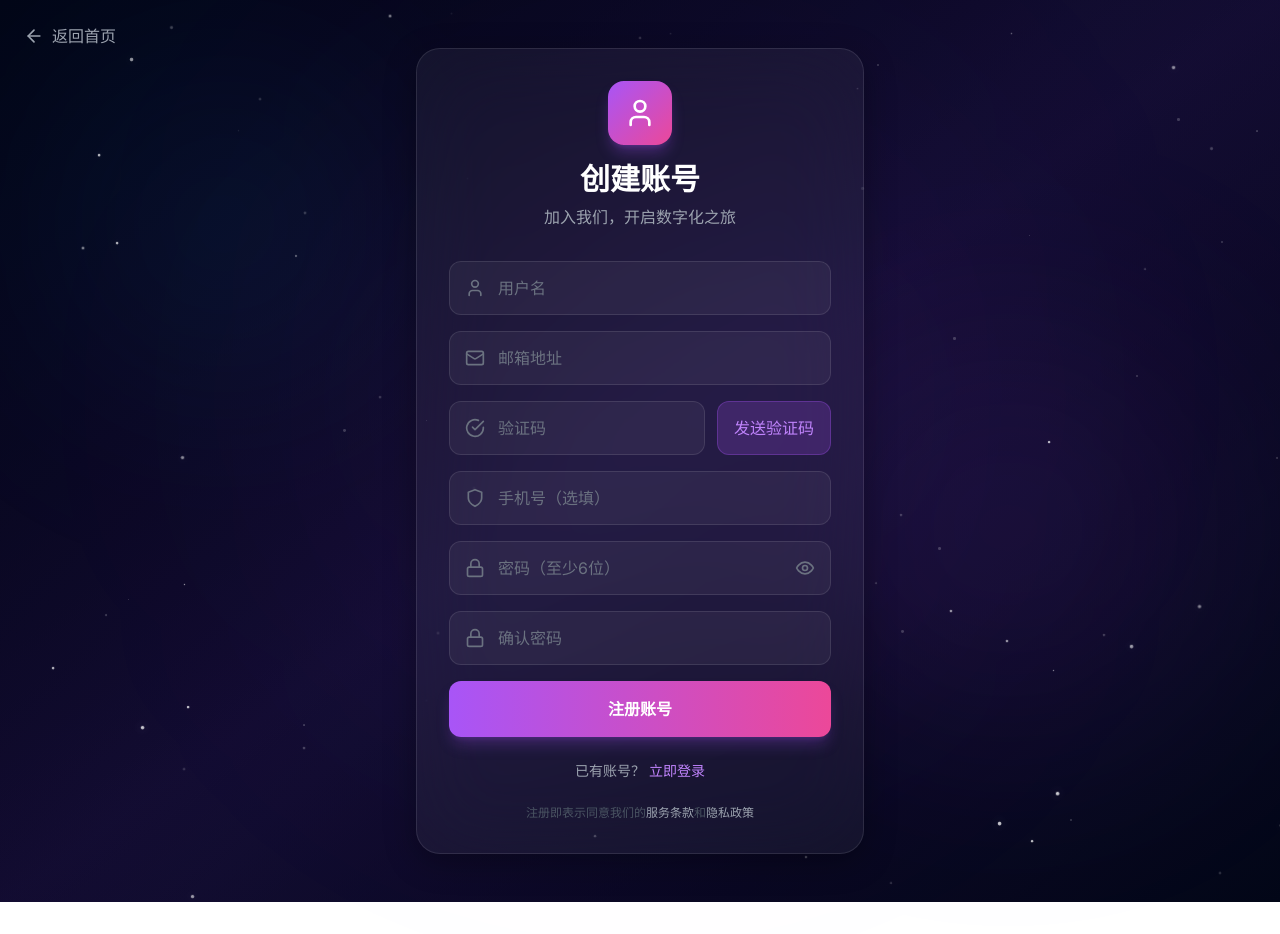
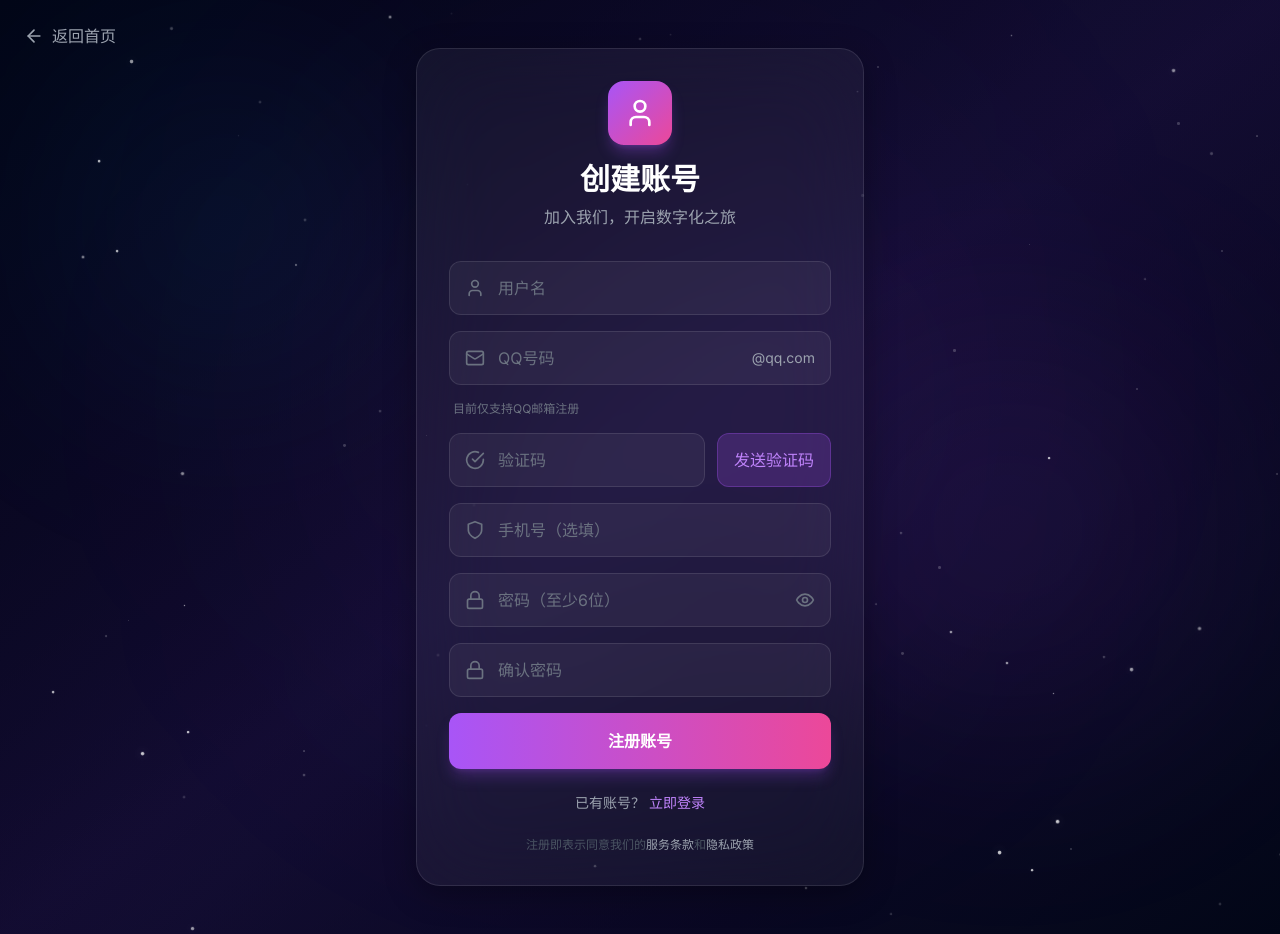
Before and after one commit to ZhouMo-LZH/outsource-platform, a Next.js app: page /register in a window 1280 px wide. Before the commit the page ends 902 px from the top, so only its background shows below. Built offline with nearby package versions, Linux system fonts and the light colour scheme.

Commit message:
修改注册页面：QQ号码输入框自动添加@qq.com后缀

```diff
--- a/src/app/register/page.tsx
+++ b/src/app/register/page.tsx
@@ -227,19 +227,24 @@ export default function RegisterPage() {
               />
             </div>
 
-            {/* Email */}
+            {/* QQ Email */}
             <div className="relative group">
               <Mail className="absolute left-4 top-1/2 -translate-y-1/2 w-5 h-5 text-gray-500 group-focus-within:text-accent-400 transition-colors" />
               <input
-                type="email"
-                placeholder="邮箱地址"
-                value={formData.email}
-                onChange={(e) => setFormData({ ...formData, email: e.target.value })}
-                className="w-full pl-12 pr-4 py-3.5 bg-white/5 border border-white/10 rounded-xl text-white placeholder-gray-500
+                type="text"
+                placeholder="QQ号码"
+                value={formData.email.replace('@qq.com', '')}
+                onChange={(e) => {
+                  const qqNumber = e.target.value.replace(/\D/g, '')
+                  setFormData({ ...formData, email: qqNumber ? `${qqNumber}@qq.com` : '' })
+                }}
+                className="w-full pl-12 pr-24 py-3.5 bg-white/5 border border-white/10 rounded-xl text-white placeholder-gray-500
                          focus:border-accent-400 focus:bg-white/10 focus:shadow-[0_0_20px_rgba(168,85,247,0.2)] transition-all outline-none"
                 required
               />
+              <span className="absolute right-4 top-1/2 -translate-y-1/2 text-gray-400 text-sm">@qq.com</span>
             </div>
+            <p className="text-xs text-gray-500 -mt-2 ml-1">目前仅支持QQ邮箱注册</p>
 
             {/* Verification Code */}
             <div className="flex gap-3">
```
